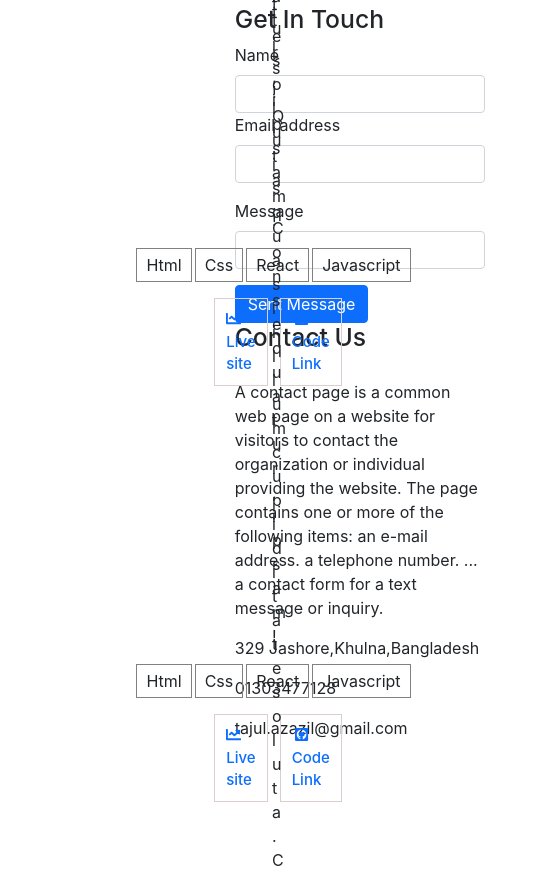
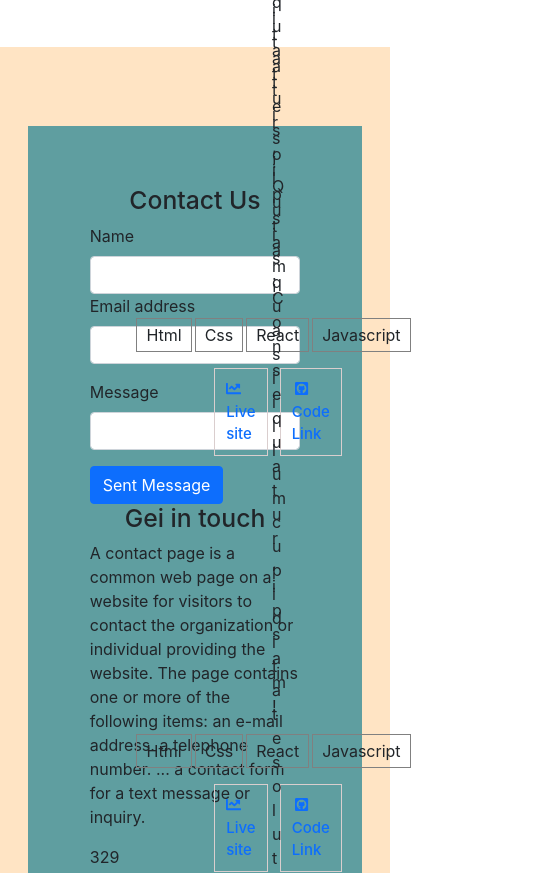
Before and after one commit to Swapno5896/personal-portfolio, a React (Create React App) app: page / in a window 390 px wide. Shown: the part 5600-6473 px from the top of the page, 555 px wide, since content can reach past the window. Built offline with nearby package versions, Linux system fonts and the light colour scheme.

Commit message:
now contact information is responsive

```diff
--- a/src/components/Contact/Contact.css
+++ /dev/null
@@ -1,9 +0,0 @@
-.contact-container {
-  margin: 118px 165px;
-}
-
-/* .container-parent {
-  background-image: url("../../images/contact-back.jpg");
-  background-repeat: no-repeat;
-  background-position-x: 30px;
-} */
--- a/src/components/Contact/Contact.js
+++ /dev/null
@@ -1,72 +0,0 @@
-import React from "react";
-import "./Contact.css";
-const Contact = () => {
-  return (
-    <div className="container-parent">
-      <div class="container contact-container d-flex justify-content-center">
-        <div class="row w-75">
-          <div class="col-md-6 col-sm-3">
-            <h2>Get In Touch</h2>
-            <form>
-              <div class="mb-3">
-                <label for="exampleInputEmail1" class="form-label">
-                  Name
-                </label>
-                <input type="Name" class="form-control" />{" "}
-                <label for="exampleInputEmail1" class="form-label">
-                  Email address
-                </label>
-                <label for="exampleInputEmail1" class="form-label"></label>
-                <input
-                  type="email"
-                  class="form-control"
-                  id="exampleInputEmail1"
-                  aria-describedby="emailHelp"
-                />
-              </div>
-              <div class="mb-3">
-                <label for="exampleInputPassword1" class="form-label">
-                  Message
-                </label>
-                <input
-                  type="password"
-                  class="form-control"
-                  id="exampleInputPassword1"
-                />
-              </div>
-              {/* <div class="mb-3 form-check">
-                <input
-                  type="checkbox"
-                  class="form-check-input"
-                  id="exampleCheck1"
-                />
-                <label class="form-check-label" for="exampleCheck1">
-                  Check me out
-                </label>
-              </div> */}
-              <button type="submit" class="btn btn-primary">
-                Sent Message
-              </button>
-            </form>
-          </div>
-          <div class="col-md-6 col-sm-3">
-            <h2 style={{ paddingBottom: "20px" }}>Contact Us</h2>
-            <p>
-              {" "}
-              A contact page is a common web page on a website for visitors to
-              contact the organization or individual providing the website. The
-              page contains one or more of the following items: an e-mail
-              address. a telephone number. ... a contact form for a text message
-              or inquiry.
-            </p>
-            <p> 329 Jashore,Khulna,Bangladesh</p>
-            <p>01303477128</p>
-            <p>tajul.azazil@gmail.com</p>
-          </div>
-        </div>
-      </div>
-    </div>
-  );
-};
-
-export default Contact;
--- /dev/null
+++ b/src/components/Contact/ContactUs.css
@@ -0,0 +1,9 @@
+.contact-us-parent {
+  background-color: bisque;
+}
+
+.contact-us-container {
+  background-color: cadetblue;
+  padding: 60px 50px;
+  margin: 79px 63px;
+}
--- /dev/null
+++ b/src/components/Contact/ContactUs.js
@@ -0,0 +1,61 @@
+import React from "react";
+import "./ContactUs.css";
+const ContactUs = () => {
+  return (
+    <div class="d-flex justify-content-center contact-us-parent">
+      <div className="row w-70 contact-us-container">
+        <div className="col-md-6 col-sm-12">
+          <h2 className="text-center">Contact Us</h2>
+          <form>
+            <div class="mb-3">
+              <label for="exampleInputEmail1" class="form-label">
+                Name
+              </label>
+              <input type="Name" class="form-control" />{" "}
+              <label for="exampleInputEmail1" class="form-label">
+                Email address
+              </label>
+              <label for="exampleInputEmail1" class="form-label"></label>
+              <input
+                type="email"
+                class="form-control"
+                id="exampleInputEmail1"
+                aria-describedby="emailHelp"
+              />
+            </div>
+            <div class="mb-3">
+              <label for="exampleInputPassword1" class="form-label">
+                Message
+              </label>
+              <input
+                type="password"
+                class="form-control"
+                id="exampleInputPassword1"
+              />
+            </div>
+
+            <button type="submit" class="btn btn-primary">
+              Sent Message
+            </button>
+          </form>
+        </div>
+        <div className="col-md-6 col-sm-12">
+          <h2 className="text-center">Gei in touch</h2>
+          <p>
+            {" "}
+            A contact page is a common web page on a website for visitors to
+            contact the organization or individual providing the website. The
+            page contains one or more of the following items: an e-mail address.
+            a telephone number. ... a contact form for a text message or
+            inquiry.
+          </p>
+          <p> 329 Jashore,Khulna,Bangladesh</p>
+          <p>01303477128</p>
+          <p>tajul.azazil@gmail.com</p>
+        </div>
+      </div>
+    </div>
+  );
+};
+
+export default ContactUs;
--- a/src/components/MyNavbar/MyNavbar.css
+++ b/src/components/MyNavbar/MyNavbar.css
@@ -2,6 +2,7 @@
   font-size: 26px;
   font-weight: 600;
 }
+
 .nav-Links {
   padding: 5px 100px;
 }
--- a/src/components/MyNavbar/MyNavbar.js
+++ b/src/components/MyNavbar/MyNavbar.js
@@ -22,7 +22,7 @@ const MyNavbar = () => {
           <div class="collapse navbar-collapse nav-Links" id="navbarScroll">
             <ul class="navbar-nav  my-2 my-lg-0 navbar-nav-scroll ms-auto">
               <li class="nav-item">
-                <a class="nav-link active" aria-current="page" href="#">
+                <a class="nav-link " aria-current="page" href="#">
                   Home
                 </a>
               </li>
--- a/src/components/TopBanner/TopBanner.css
+++ b/src/components/TopBanner/TopBanner.css
@@ -11,5 +11,5 @@
   opacity: 0.9;
 }
 .top-banner-container {
-  height: 400px;
+  height: 470px;
 }
--- a/src/components/mainComponent/MainComponent.js
+++ b/src/components/mainComponent/MainComponent.js
@@ -4,8 +4,9 @@ import MyNavbar from "../MyNavbar/MyNavbar";
 import Projects from "../Projects/Projects";
 import TopBanner from "../TopBanner/TopBanner";
 import Footer from "../Footer/Footer";
-import Contact from "../Contact/Contact";
 import Blog from "../Blog/Blog";
+import ContactUs from "../Contact/ContactUs.js";
+
 const MainComponent = () => {
   return (
     <div>
@@ -14,7 +15,8 @@ const MainComponent = () => {
       <Projects></Projects>
       <Blog></Blog>
       <About></About>
-      <Contact></Contact>
+
+      <ContactUs></ContactUs>
       <Footer></Footer>
     </div>
   );
```
